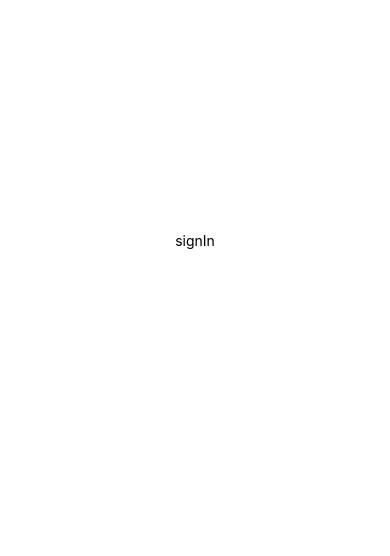
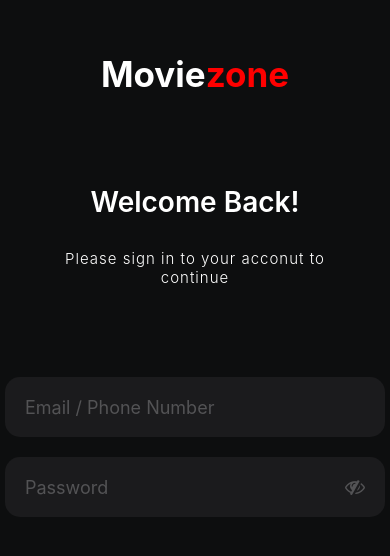
Before and after one commit to Denisson-Pereira/movie-zone, a React Native app: screen /signIn in a window 390 px wide. Shown: the part 182-738 px from the top of the page. Built offline with nearby package versions, Linux system fonts and the light colour scheme; no server answers.

Commit message:
feat: :sparkles: update

```diff
--- a/package.json
+++ b/package.json
@@ -18,7 +18,8 @@
     "firebase": "^11.0.2",
     "react": "18.3.1",
     "react-native": "0.76.3",
-    "react-native-linear-gradient": "^2.8.3"
+    "react-native-linear-gradient": "^2.8.3",
+    "react-native-vector-icons": "^10.2.0"
   },
   "devDependencies": {
     "@babel/core": "^7.25.2",
--- a/src/colors/index.ts
+++ b/src/colors/index.ts
@@ -1,7 +1,7 @@
 export const colors = {
     red: '#FF0000',
     white: '#FFFFFF',
-    bg: '#1D1D1D',
+    bg: '#0d0e0f',
     grey: '#535355',
-    inputs: '#242426'
+    inputs: '#1b1b1d'
 }
--- a/src/view/signIn.tsx
+++ b/src/view/signIn.tsx
@@ -1,11 +1,42 @@
 import { StatusBar } from 'expo-status-bar';
-import { StyleSheet, Text, View } from 'react-native';
+import { Dimensions, StyleSheet, Text, TextInput, View } from 'react-native';
+import { TitleCustoms } from '../customs/titleCustoms';
+import { colors } from '../colors';
+import { FontAwesome } from "@expo/vector-icons";
 
 export default function SignIn() {
   return (
     <View style={styles.container}>
-      <Text>signIn</Text>
-      <StatusBar style="auto" />
+      <TitleCustoms
+        title1='Movie'
+        title2='zone'
+        size={35}
+        weight='700'
+      />
+      <View style={styles.containerTxt}>
+        <Text style={styles.back}>Welcome Back!</Text>
+        <View style={styles.containerTxt2}>
+          <Text style={styles.txt}>Please sign in to your acconut to</Text>
+          <Text style={styles.txt}>continue</Text>
+        </View>
+      </View>
+      <View style={styles.inputContainer}>
+        <View style={styles.input}>
+          <TextInput
+            placeholder='Email / Phone Number'
+            placeholderTextColor={colors.grey}
+            style={{ fontSize: 18 }}
+          />
+        </View>
+        <View style={styles.input}>
+          <TextInput
+            placeholder='Password'
+            placeholderTextColor={colors.grey}
+            style={{ fontSize: 18 }}
+          />
+          <FontAwesome name="eye-slash" size={20} color={colors.grey} />
+        </View>
+      </View>
     </View>
   );
 }
@@ -13,8 +44,42 @@ export default function SignIn() {
 const styles = StyleSheet.create({
   container: {
     flex: 1,
-    backgroundColor: '#fff',
+    backgroundColor: colors.bg,
     alignItems: 'center',
     justifyContent: 'center',
+    gap: 90
   },
+  back: {
+    color: colors.white,
+    fontSize: 28,
+    fontWeight: '600'
+  },
+  containerTxt: {
+    justifyContent: 'center',
+    alignItems: 'center',
+    gap: 30
+  },
+  containerTxt2: {
+    justifyContent: 'center',
+    alignItems: 'center',
+  },
+  txt: {
+    color: colors.white,
+    fontSize: 15,
+    letterSpacing: 1,
+    fontWeight: '300'
+  },
+  input: {
+    backgroundColor: colors.inputs,
+    width: 380,
+    height: 60,
+    borderRadius: 15,
+    justifyContent: 'space-between',
+    alignItems: 'center',
+    paddingHorizontal: 20,
+    flexDirection: 'row',
+  },
+  inputContainer: {
+    gap: 20
+  }
 });
```
Also changed, not shown: 1 other file (tests, documents, lock files or other folders).
